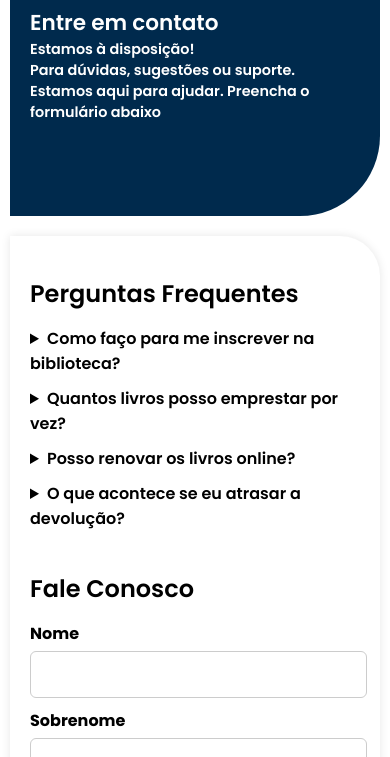
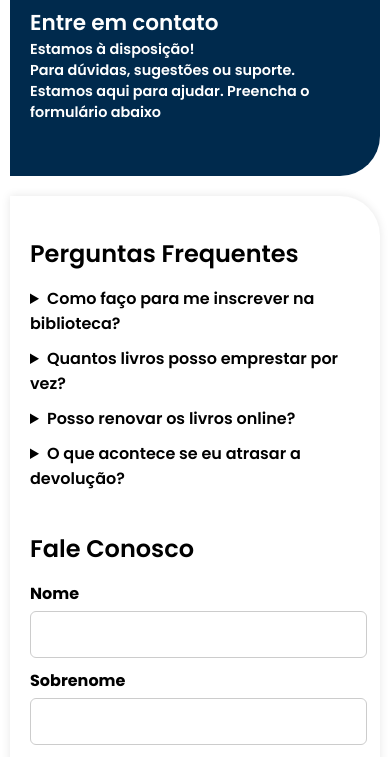
Before and after one commit to jovethLopes/projecto-ihm, a plain HTML site: page contato/contato.html in a window 390 px wide. Shown: the part 64-821 px from the top of the page. Drawn offline with Linux system fonts and the light colour scheme.

Commit message:
josimar, atualizacao do css do cabecalho

```diff
--- a/css_global/cabecalhoTitulo.css
+++ b/css_global/cabecalhoTitulo.css
@@ -15,8 +15,8 @@
 .cabecalho-titulo {
     padding: 10px 0 0 20px;
     background-image: none;
-    height: 220px;
+    border-radius: 0 0 40px 0;
+    height: 180px;
     font-size: .9rem;
 }
-
 }
```
